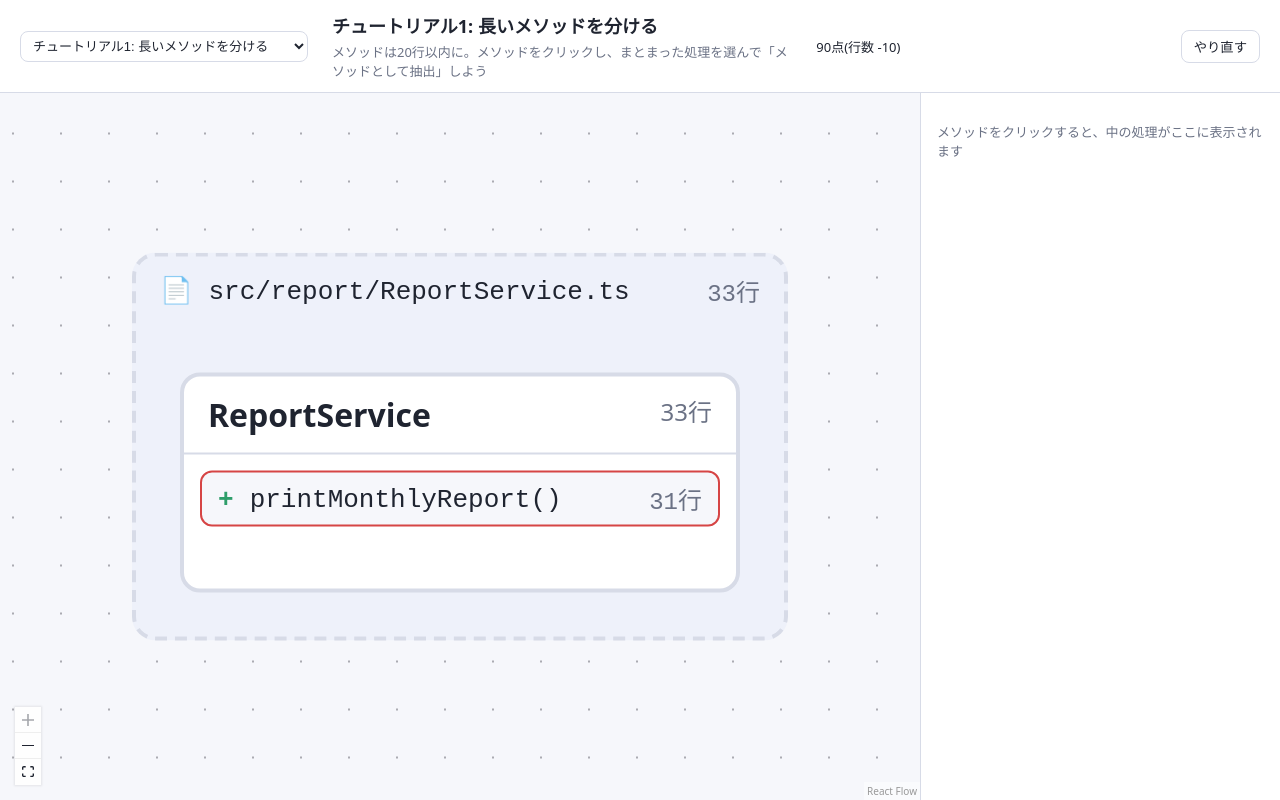
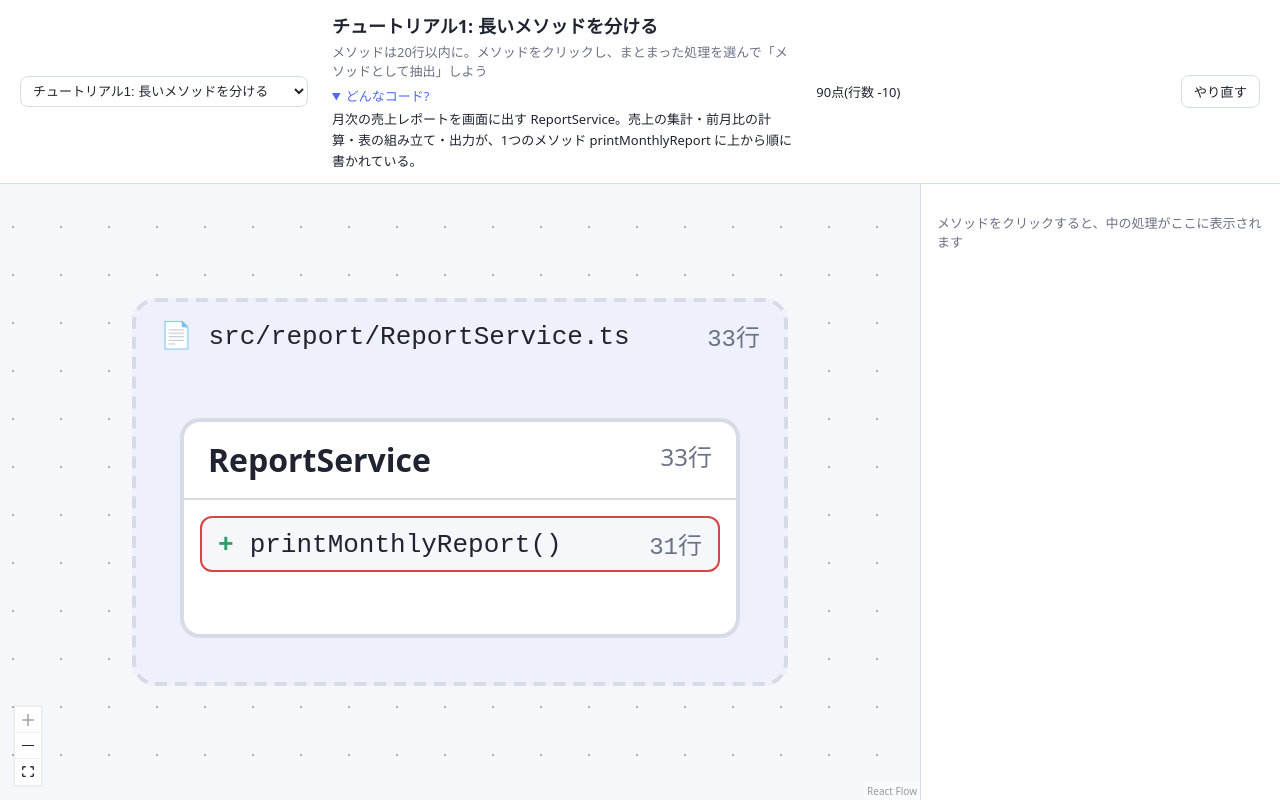
Before and after one commit to djpmj/refactor-blocks, a React (Vite) app: page / in a window 1280 px wide. Built offline with nearby package versions, Linux system fonts and the light colour scheme.

Commit message:
ステージごとに「どんなコードか」の説明を画面上部に表示する
Co-Authored-By: Claude Opus 5 <noreply@anthropic.com>

```diff
--- a/src/domain/stage/Stage.ts
+++ b/src/domain/stage/Stage.ts
@@ -9,6 +9,8 @@ export type Stage = {
   readonly level: StageLevel;
   readonly title: string;
   readonly goal: string;
+  /** どんなコードで、何が困っているのか。プレイヤーが題材を思い浮かべられるように書く。 */
+  readonly description: string;
   readonly limits: LineLimits;
   /** 1クラスが依存してよいクラス数の上限。 */
   readonly dependencyLimit: number;
--- a/src/index.css
+++ b/src/index.css
@@ -38,6 +38,9 @@ body { margin: 0; background: var(--bg); color: var(--text); }
 .stage-panel__heading { flex: 1 1 280px; }
 .stage-panel__title { margin: 0; font-size: 18px; }
 .stage-panel__goal { margin: 4px 0 0; color: var(--muted); font-size: 13px; }
+.stage-panel__description { margin-top: 6px; font-size: 13px; }
+.stage-panel__description summary { cursor: pointer; color: var(--accent); width: fit-content; }
+.stage-panel__description p { margin: 4px 0 0; max-width: 72ch; line-height: 1.6; }
 .stage-panel__status { flex: 1 1 160px; font-size: 13px; }
 .stage-panel__select { max-width: 100%; border: 1px solid var(--border); background: var(--surface); color: var(--text); border-radius: 8px; padding: 6px 8px; font-size: 13px; }
 .stage-panel__reset, .method-editor__extract button { border: 1px solid var(--border); background: var(--surface); color: var(--text); border-radius: 8px; padding: 6px 12px; cursor: pointer; }
--- a/src/infrastructure/stages/beginnerStages.ts
+++ b/src/infrastructure/stages/beginnerStages.ts
@@ -5,6 +5,8 @@ const userControllerStage: Stage = {
   id: 'beginner-user-controller',
   level: 'beginner',
   title: '初級1: 何でも屋の UserController',
+  description:
+    'Web APIでユーザー登録・削除のリクエストを受ける UserController。本来の仕事はリクエストの検証とレスポンスの組み立てなのに、DBへの保存・削除やメール送信まで自分でやっている。',
   goal: 'メソッドは15行・クラスは40行以内、1クラスの責務は1種類まで。DBとメールの処理は UserRepository と Mailer に任せよう',
   limits: { method: 15, class: 40, file: 50 },
   dependencyLimit: 2,
@@ -64,6 +66,8 @@ const invoiceServiceStage: Stage = {
   id: 'beginner-invoice-service',
   level: 'beginner',
   title: '初級2: クラスを自分で作る',
+  description:
+    '請求書を作って送る InvoiceService。金額の計算・PDFの描画・ストレージへの保存・メール送信・送信履歴の記録を1クラスで抱えている。今回は受け皿のクラスが用意されていない。',
   goal: 'メソッドは15行、クラスは30行以内、1クラスの責務は2種類まで。「クラスを追加」で受け皿を作ろう',
   limits: { method: 15, class: 30, file: 80 },
   dependencyLimit: 3,
--- a/src/infrastructure/stages/intermediateStages.ts
+++ b/src/infrastructure/stages/intermediateStages.ts
@@ -9,6 +9,8 @@ const cyclicDependencyStage: Stage = {
   id: 'intermediate-cyclic-dependency',
   level: 'intermediate',
   title: '中級1: 循環依存を断ち切る',
+  description:
+    '注文(Order)と顧客(Customer)のクラス。注文の合計金額を求めるメソッドが Customer に、顧客の過去の注文数を数えるメソッドが Order に置かれているせいで、2つのクラスがお互いを呼び合っている。',
   goal: '赤い矢印(循環依存)をなくそう。メソッドが本来いるべきクラスはどこ? メソッドは15行以内、1クラスの責務は4種類まで',
   limits: { method: 15, class: 50, file: 60 },
   dependencyLimit: 2,
@@ -111,6 +113,8 @@ const godFileStage: Stage = {
   id: 'intermediate-god-file',
   level: 'intermediate',
   title: '中級2: 何でも入った services.ts',
+  description:
+    'カート(CartService)・配送(ShippingService)・ポイント(PointService)の3クラスが、1つのファイル services.ts に同居している。しかも CartService が、送料の計算とポイントの付与を private メソッドとして抱え込んでいる。',
   goal: 'ファイルは40行、クラスは30行以内、1クラスの責務は2種類まで。メソッドを持ち主へ返し、「ファイルを追加」してクラスを移そう',
   limits: { method: 15, class: 30, file: 40 },
   dependencyLimit: 2,
--- a/src/infrastructure/stages/tutorialStages.ts
+++ b/src/infrastructure/stages/tutorialStages.ts
@@ -5,6 +5,8 @@ const extractMethodStage: Stage = {
   id: 'tutorial-extract-method',
   level: 'tutorial',
   title: 'チュートリアル1: 長いメソッドを分ける',
+  description:
+    '月次の売上レポートを画面に出す ReportService。売上の集計・前月比の計算・表の組み立て・出力が、1つのメソッド printMonthlyReport に上から順に書かれている。',
   goal: 'メソッドは20行以内に。メソッドをクリックし、まとまった処理を選んで「メソッドとして抽出」しよう',
   limits: { method: 20, class: 60, file: 80 },
   dependencyLimit: 2,
@@ -44,6 +46,8 @@ const orderServiceStage: Stage = {
   id: 'tutorial-order-service',
   level: 'tutorial',
   title: 'チュートリアル2: 太った placeOrder',
+  description:
+    'ネットショップの注文を受け付ける OrderService。placeOrder の中に、入力と在庫の検証・小計と消費税(軽減税率あり)の計算・DBへの保存・確認メールの送信が全部入っている。税の計算を担当する TaxCalculator は用意されているが、まだ空っぽ。',
   goal: 'メソッドは20行以内に。税の計算は抽出してから TaxCalculator へドラッグで移そう',
   limits: { method: 20, class: 60, file: 80 },
   dependencyLimit: 2,
--- a/src/presentation/stage/StagePanel.tsx
+++ b/src/presentation/stage/StagePanel.tsx
@@ -65,6 +65,11 @@ export function StagePanel() {
       <div className="stage-panel__heading">
         <h1 className="stage-panel__title">{stage.title}</h1>
         <p className="stage-panel__goal">{stage.goal}</p>
+        {/* ステージを切り替えたら畳んだ状態を戻して、新しい題材の説明を開いて見せる */}
+        <details key={stage.id} className="stage-panel__description" open>
+          <summary>どんなコード?</summary>
+          <p data-testid="stage-description">{stage.description}</p>
+        </details>
       </div>
       <div className="stage-panel__status" data-testid="score" aria-live="polite">
         {describeScore(score)}
```
Also changed, not shown: 2 other files (tests, documents, lock files or other folders).
